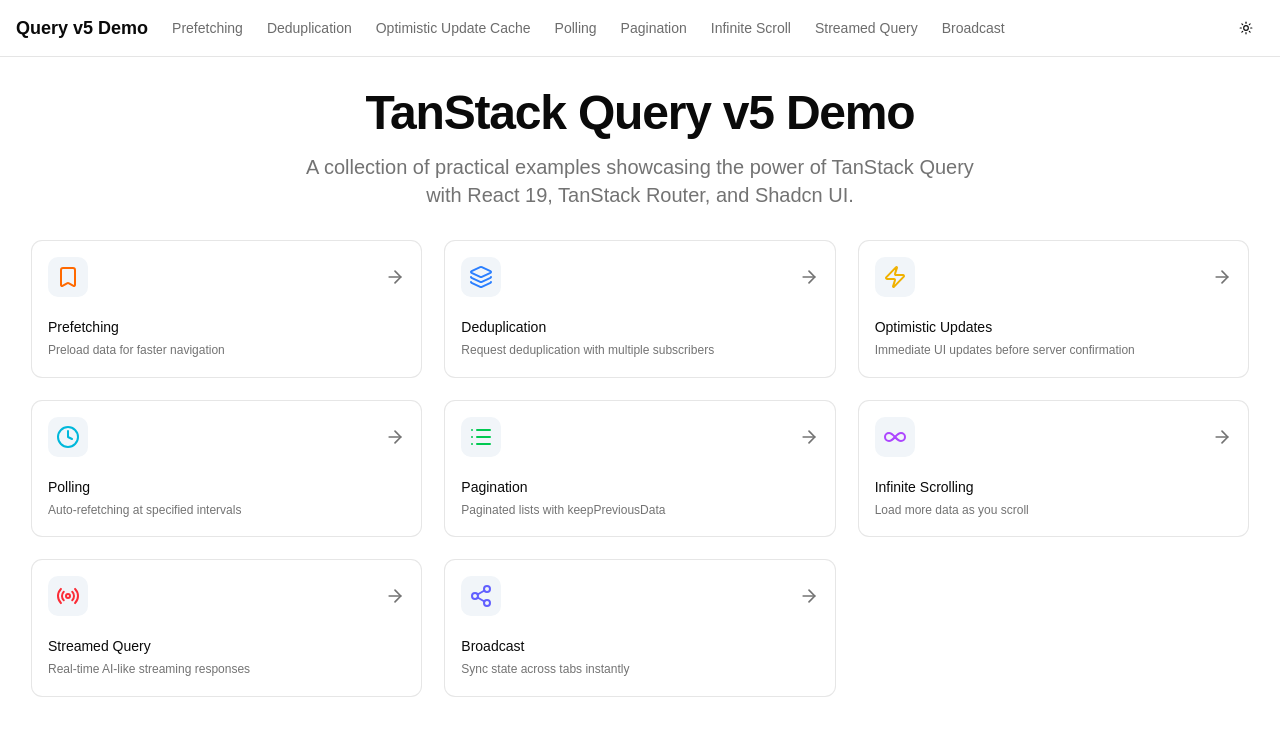
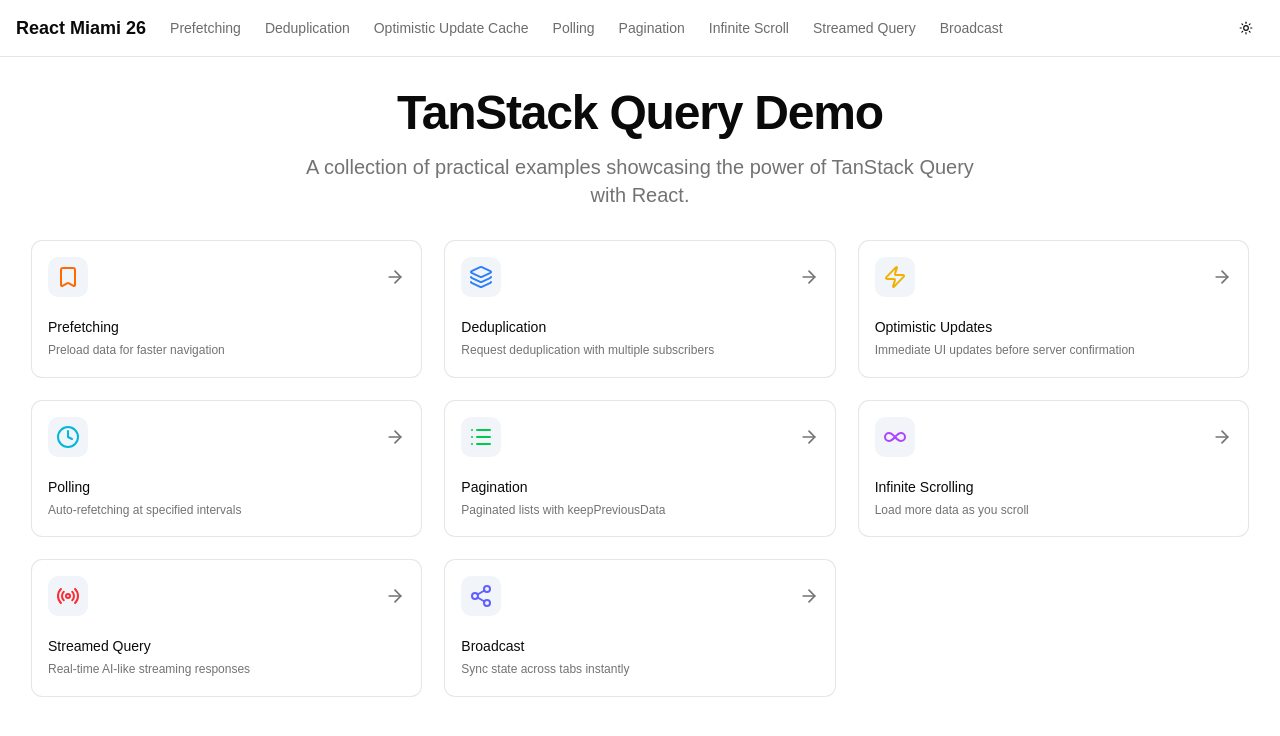
Before and after one commit to devlinduldulao/tanstack-query-2026-demo, a React (Vite) app: page / in a window 1280 px wide. Shown: the top 736 px of the page. Built offline with nearby package versions, Linux system fonts and the light colour scheme.

Commit message:
edit name of the app

```diff
--- a/src/components/nav-bar.tsx
+++ b/src/components/nav-bar.tsx
@@ -34,7 +34,7 @@
         {/* Desktop Menu */}
         <div className="mr-4 hidden md:flex">
           <Link to="/" className="mr-6 flex items-center space-x-2 font-bold select-none text-lg">
-             <span>Query v5 Demo</span>
+             <span>React Miami 26</span>
           </Link>
           <nav className="flex items-center gap-4 text-sm font-medium lg:gap-6">
             {items.filter(i => i.to !== '/').map((item) => (
--- a/src/routes/index.tsx
+++ b/src/routes/index.tsx
@@ -62,11 +62,10 @@
     <div className="container mx-auto p-8 space-y-8">
       <div className="text-center space-y-4">
         <h1 className="text-4xl font-extrabold tracking-tight lg:text-5xl">
-          TanStack Query v5 Demo
+          TanStack Query Demo
         </h1>
         <p className="text-xl text-muted-foreground max-w-2xl mx-auto">
-          A collection of practical examples showcasing the power of TanStack Query with React 19,
-          TanStack Router, and Shadcn UI.
+          A collection of practical examples showcasing the power of TanStack Query with React.
         </p>
       </div>
 
```
Also changed, not shown: package.json (+7 -7 lines), 1 other file (tests, documents, lock files or other folders).
